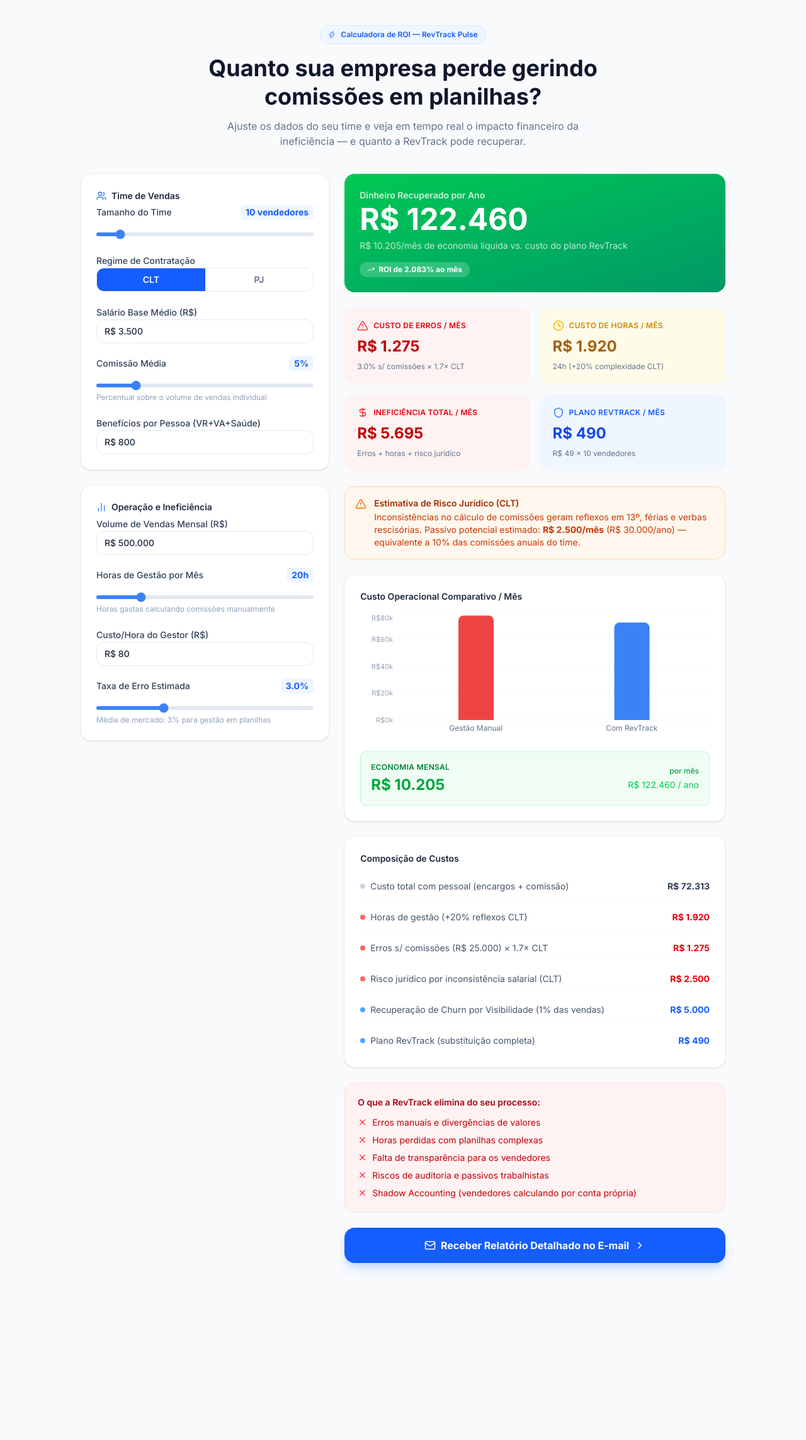
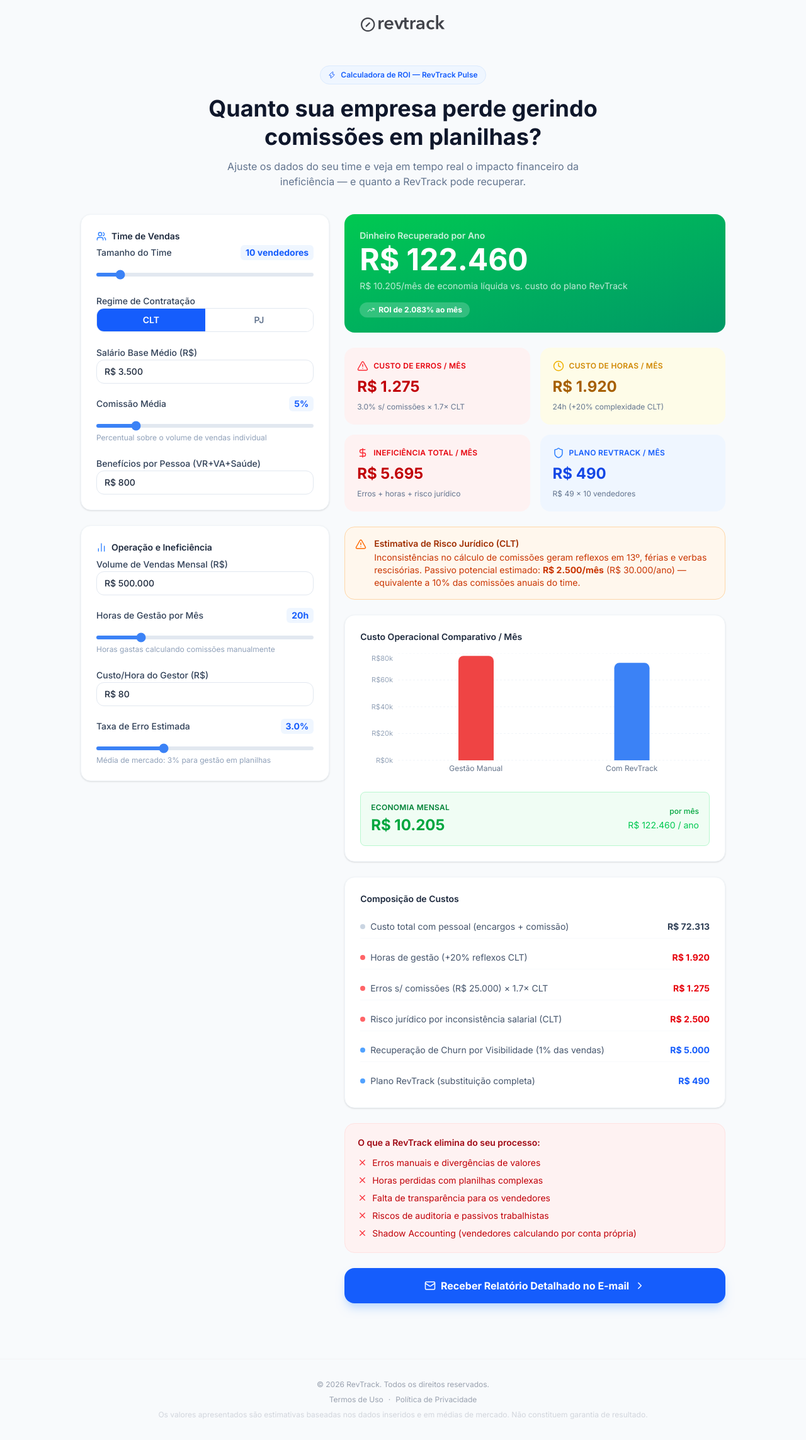
Before and after one commit to bezerraalbuquerque-sketch/calculadora-roi, a Next.js app: page / in a window 1280 px wide. Shown: the whole page at 63% size. Before the commit the page ends 2045 px from the top, so only its background shows below. Built offline with nearby package versions, Linux system fonts and the light colour scheme.

Commit message:
Add: Header com logo RevTrack e Footer com compliance LGPD

```diff
--- /dev/null
+++ b/app/components/Footer.tsx
@@ -0,0 +1,29 @@
+export default function Footer() {
+  return (
+    <footer className="mt-12 py-8 border-t border-gray-100 text-center text-xs text-gray-400 space-y-2">
+      <p>© 2026 RevTrack. Todos os direitos reservados.</p>
+      <p>
+        <a
+          href="https://revtrack.com.br/termos-de-uso/"
+          target="_blank"
+          rel="noopener noreferrer"
+          className="hover:text-gray-600 transition-colors mx-2"
+        >
+          Termos de Uso
+        </a>
+        ·
+        <a
+          href="https://revtrack.com.br/politica-de-privacidade/"
+          target="_blank"
+          rel="noopener noreferrer"
+          className="hover:text-gray-600 transition-colors mx-2"
+        >
+          Política de Privacidade
+        </a>
+      </p>
+      <p className="text-gray-300">
+        Os valores apresentados são estimativas baseadas nos dados inseridos e em médias de mercado. Não constituem garantia de resultado.
+      </p>
+    </footer>
+  );
+}
--- /dev/null
+++ b/app/components/Header.tsx
@@ -0,0 +1,23 @@
+import Image from "next/image";
+
+export default function Header() {
+  return (
+    <header className="flex justify-center py-6">
+      <a
+        href="https://revtrack.com.br"
+        target="_blank"
+        rel="noopener noreferrer"
+        className="opacity-80 hover:opacity-100 transition-opacity duration-300"
+      >
+        <Image
+          src="/revtrack-logo.svg"
+          alt="RevTrack"
+          width={160}
+          height={32}
+          className="h-8 w-auto"
+          priority
+        />
+      </a>
+    </header>
+  );
+}
--- a/app/components/ROICalculator.tsx
+++ b/app/components/ROICalculator.tsx
@@ -354,8 +354,8 @@
   }
 
   return (
-    <div className="min-h-screen bg-slate-50 py-10 px-4">
-      {/* Header */}
+    <div className="py-6 px-4 pb-10">
+      {/* Intro */}
       <div className="max-w-5xl mx-auto mb-10 text-center">
         <div className="inline-flex items-center gap-2 bg-blue-50 border border-blue-100 text-blue-600 text-xs font-semibold px-3 py-1.5 rounded-full mb-4">
           <Zap size={12} />
--- a/app/page.tsx
+++ b/app/page.tsx
@@ -1,5 +1,15 @@
 import ROICalculator from "./components/ROICalculator";
+import Header from "./components/Header";
+import Footer from "./components/Footer";
 
 export default function Home() {
-  return <ROICalculator />;
+  return (
+    <div className="min-h-screen bg-slate-50 flex flex-col">
+      <Header />
+      <main className="flex-1">
+        <ROICalculator />
+      </main>
+      <Footer />
+    </div>
+  );
 }
```
Also changed, not shown: public/revtrack-logo.svg (added).
